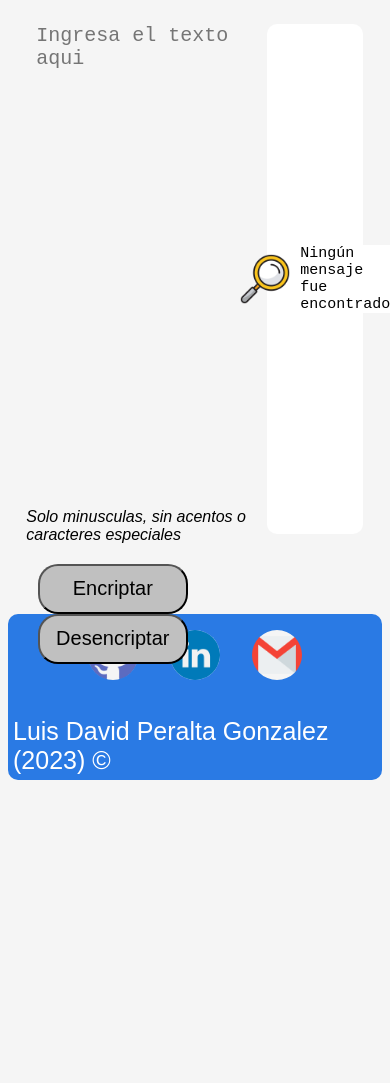
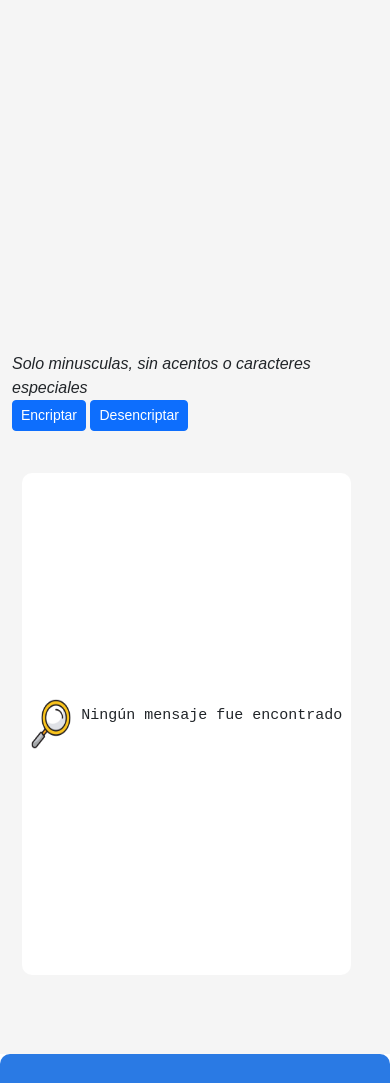
Before and after one commit to DavidWM05/Alura_Encriptador, a plain HTML site: page index.html in a window 390 px wide. Shown: the part 234-1317 px from the top of the page. Before the commit the page ends 1030 px from the top, so only its background shows below. Drawn offline with nearby package versions, Linux system fonts and the light colour scheme.

Commit message:
Agregando responsividad

```diff
--- a/index.html
+++ b/index.html
@@ -10,8 +10,9 @@
 	    <!-- Titulo y Favicon -->
 		<title>Alura: Encriptador</title>
 		<link rel="icon" type="image/x-icon" href="alura.png">
-		<!-- Css -->
+		<!-- css -->
 		<link href="style.css" rel="stylesheet">
+		<link href="https://cdn.jsdelivr.net/npm/bootstrap@5.3.2/dist/css/bootstrap.min.css" rel="stylesheet" integrity="sha384-T3c6CoIi6uLrA9TneNEoa7RxnatzjcDSCmG1MXxSR1GAsXEV/Dwwykc2MPK8M2HN" crossorigin="anonymous">
 	</head>
 	<body>
 		<!-- Encabezado -->
@@ -20,14 +21,16 @@
 			<h1>Alura Challenge ONE: Encriptador de texto</h1>
 		</header>
 		<!-- Contenedor -->
-		<div class="conteiner">
-			<div class="box1" id="izq">
+
+		<div class="container">
+			<div class="row">
+				<div class="col col-12 col-xl-6">
 					<textarea id="txt_area1" placeholder="Ingresa el texto aqui"></textarea>
 					<div class="nota"><i>Solo minusculas, sin acentos o caracteres especiales</i></div>
-				<button class="btn" id="encriptar">Encriptar</button>
-				<button class="btn" id="desencriptar">Desencriptar</button>
+					<button type="button" class="btn btn-primary btn-sm" id="encriptar">Encriptar</button>
+					<button type="button" class="btn btn-primary btn-sm" id="desencriptar">Desencriptar</button>
 				</div>
-			<div class="box2" id="der">
+				<div class="col col-12 col-xl-6">
 					<textarea id="txt_area2" readonly></textarea>
 					<div id="mensaje">
 						<img src="./img/lupa.png">
@@ -36,22 +39,20 @@
 					<button class="btn" id="copiar">Copiar</button>
 				</div>
 			</div>
+		</div>
+
 		<!-- Pie de pagina -->
-	    <footer class="pie_pagina">
-
+	    <footer class="pie_pagina text-center mt-auto py-3">
             <div class="social-icons-container">
             	<a class="icon" href="https://github.com/DavidWM05" target="_blank" rel="noopener noreferrer"></a>
             	<a class="icon" href="https://www.linkedin.com/in/ldpg-wm97/" target="_blank" rel="noopener noreferrer"></a>
             	<a class="icon" href="mailto:luis.david080997@gmail.com" target="_blank" rel="noopener noreferrer"></a>
             </div>
-
-	        <div class="autor-container">
 	        <span class="autor">Luis David Peralta Gonzalez (2023) &#169;</span>
-	        </div>
-
 	    </footer>
 
 		<!-- Script -->
 		<script src="script.js"></script>
+		<script src="https://cdn.jsdelivr.net/npm/bootstrap@5.3.2/dist/js/bootstrap.bundle.min.js" integrity="sha384-C6RzsynM9kWDrMNeT87bh95OGNyZPhcTNXj1NW7RuBCsyN/o0jlpcV8Qyq46cDfL" crossorigin="anonymous"></script>
 	</body>
 </html>
--- a/style.css
+++ b/style.css
@@ -4,7 +4,7 @@
     background: whitesmoke;
 }
 header{
-	padding: 5px 5px 5px 5px;
+	padding: 15px 5px 5px 15px;
 	display: flex;
     align-items: center;
     margin-bottom: 2px;
@@ -12,8 +12,8 @@ header{
 header img{
 	width: 10vh;
 	height: 10vh;
-	padding-right: 10%;
-	padding-left: 5%
+	padding-right: 15px;
+	margin-left: 10;
 }
 textarea{
 	width: 90%;
@@ -24,32 +24,7 @@ textarea{
 }
 
 /* Contenedor */
-.conteiner {
-	display: flex;
-    justify-content: center;
-    align-items: center;
 
-	margin-left: auto;
-    margin-right: auto;
-
-	position: relative;
-	height: 600px;
-	width: 95%;
-}
-
-.box1 {
-	width: 65%;
-	height: 100%;
-	float: left;
-}
-
-.box2 {
-	width: 30%;
-	height: 100%;
-	float: right;
-}
-
-/* Div de resultados*/
 #mensaje{
 	width: 90%;
     height: 85%;
@@ -74,51 +49,41 @@ p{
 	font-size: 15px;
 	background-color: white;
 }
-.nota{
-	padding-top: 20px;
-	padding-bottom: 20px;
+
+/* TextArea	*/
+
+.col{
+	min-height: 70vh;
 }
 
-/* TextArea	*/
 #txt_area1{
-	height: 75%;
 	border: none;
+	resize: none;
+	height: 80%;
+	width: 100%;
 }
 #txt_area1:focus{
 	outline: none;
 }
 #txt_area2{
-	height: 85%;
+	height: 80%;
 	background-color: white;
 	border-radius: 10px;
 	border: none;
 	display: none;
+	resize: none;
 }
 #txt_area2:focus{
 	outline: none;
 }
 
 /* Botones */
-.btn{
-
-	background-color: silver;
-	height: 50px;
-	width: 150px;
-	border-radius: 20px;
-	margin-left: 5%;
-	margin-right: 5%;
-	font-size: 20px;
-	transition: all 0.5s ease;
-}
 #copiar{
 	display: none;
 	bottom: 0;
 	transform: translateX(50%);
 }
-.btn:hover {
-	background-color: rgba(0, 0, 0, 0.7);
-	color: white;
-}
+
 
 /* Footer */
 .pie_pagina{
@@ -127,17 +92,16 @@ p{
 	border-radius: 10px;
 }
 
-.social-icons-container, .autor-container{
+.social-icons-container{
 	display: flex;
 	justify-content: center;
 	align-items: center;
 	flex-wrap: wrap;
-	margin-bottom: 1rem;
 	background: none;
 }
 .icon{
-	height: 50px;
-	width: 50px;
+	height: 30px;
+	width: 30px;
 	border-radius: 50px;
 	background-image: url("./img/github.png");
 	background-position: center;
@@ -154,6 +118,6 @@ p{
 .autor{
 	background: none;
 	color: white;
-	font-size: 25px;
+	font-size: 15px;
 	padding: 5px;
 }
```
Lines whose indentation alone changed are shown as unchanged.
